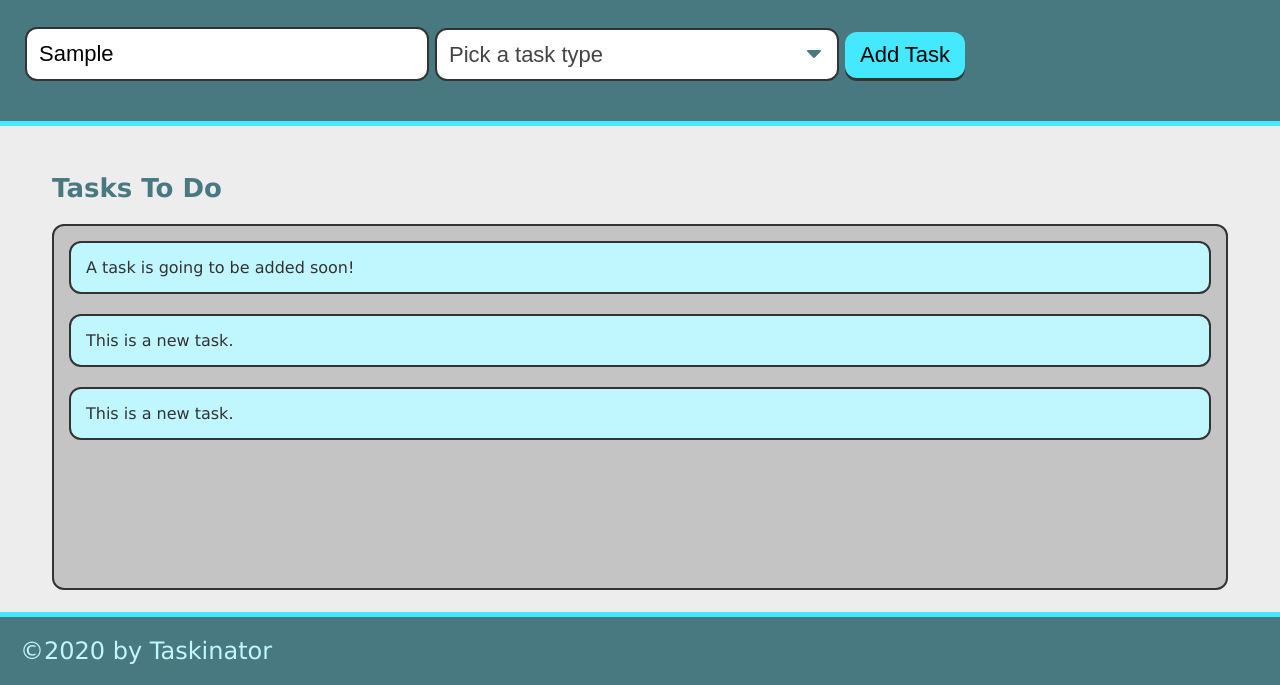
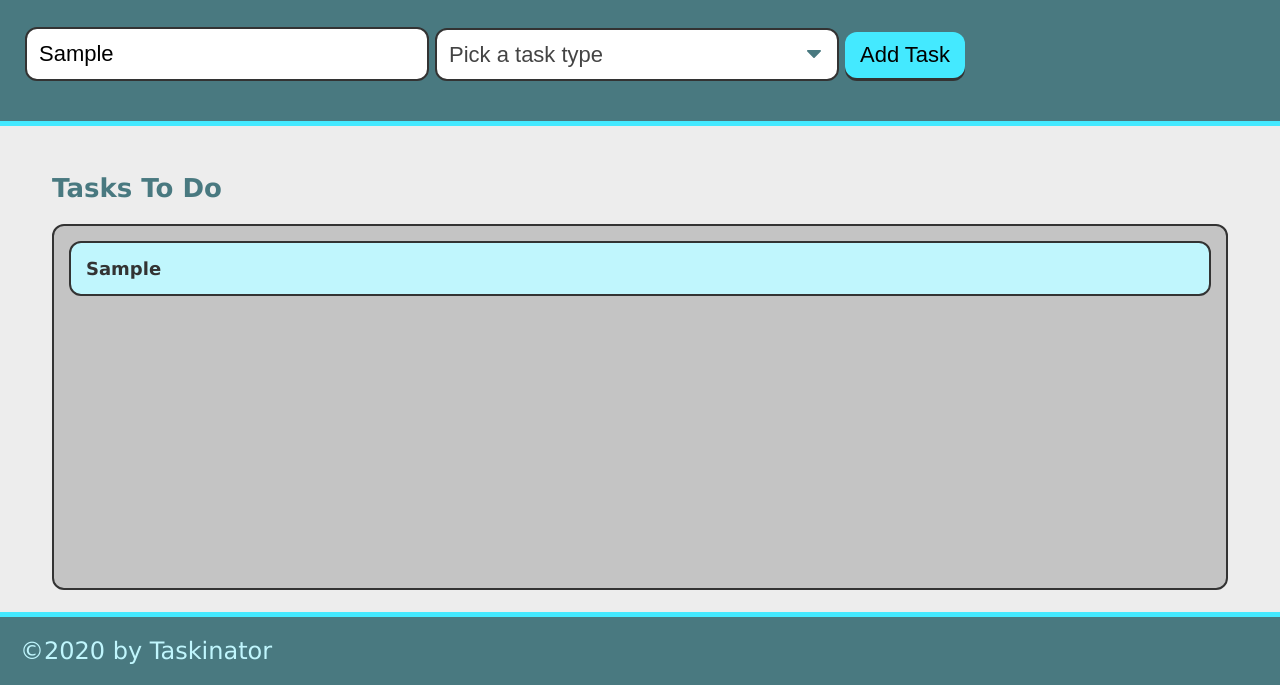
Before and after one commit to jcizquierdo/Taskinator, a plain HTML site: page index.html in a window 1280 px wide. Both pictures are taken after typing "Sample" into the empty fields and a click on the button "Add Task". Shown: the part 115-800 px from the top of the page. Drawn offline with Linux system fonts and the light colour scheme.

Commit message:
captured form field values

```diff
--- a/assets/js/script.js
+++ b/assets/js/script.js
@@ -4,14 +4,28 @@ var tasksToDoEl = document.querySelector("#tasks-to-do");
 var createTaskHandler = function() {
     event.preventDefault();
 
+    var taskNameInput = document.querySelector("input[name='task-name']").value;
+    var taskTypeInput = document.querySelector("select[name='task-type']").value;
+    // create list item
     var listItemEl = document.createElement("li");
     listItemEl.className = "task-item";
-    listItemEl.textContent = "This is a new task.";
+    // create div to hold task info and add to list item
+    var taskInfoEl = document.createElement("div");
+    // give it a class name
+    taskInfoEl.className = "task-info";
+    // add HTML content to div
+    taskInfoEl.innerHTML = "<h3 class='task-name'>" + taskNameInput + "</h3><span class='task-type'>" + taskTypeInput + "</span>";
+
+    listItemEl.appendChild(taskInfoEl);
+
+    // add entire list item to list
     tasksToDoEl.appendChild(listItemEl);
+
+    var listItemEl = document.createElement("li");
+    listItemEl.className = "task-item";
+    listItemEl.textContent = taskNameInput;
   }
 
   formEl.addEventListener("submit", createTaskHandler);
   var listItemEl = document.createElement("li");
-  listItemEl.className = "task-item";
-  listItemEl.textContent = "This is a new task.";
   tasksToDoEl.appendChild(listItemEl);
--- a/index.html
+++ b/index.html
@@ -33,7 +33,7 @@
             <section class="task-list-wrapper">
                 <h2 class="list-title">Tasks To Do</h2>
                 <ul class="task-list" id="tasks-to-do">
-                    <li class="task-item">A task is going to be added soon!</li>
+
                 </ul>
             </section>
         </main>
```
